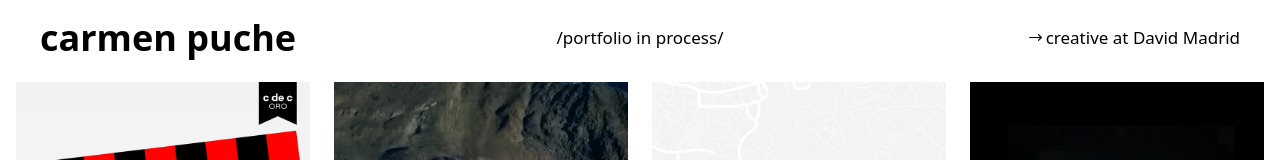
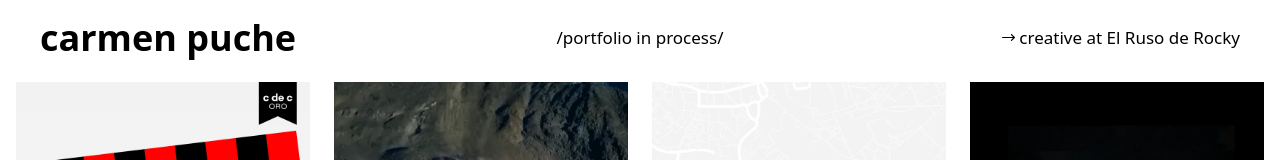
Before and after one commit to aadolfo8/portafolio-carmen, a Next.js app: page / in a window 1280 px wide. Shown: the top 160 px of the page. Built offline with nearby package versions, Linux system fonts and the light colour scheme.

Commit message:
Cambio en curro

```diff
--- a/src/components/NavBar.tsx
+++ b/src/components/NavBar.tsx
@@ -43,7 +43,7 @@ const NavBar: FC<Props> = ({ isMainPage }) => {
          c-5.858,5.857-5.858,15.355,0,21.213L278.787,150H15c-8.284,0-15,6.716-15,15S6.716,180,15,180z"
                   ></path>
                 </svg>
-                <h2 className="text-[17px]">creative at David Madrid</h2>
+                <h2 className="text-[17px]">creative at El Ruso de Rocky</h2>
               </div>
 
               <div
@@ -146,7 +146,7 @@ const NavBar: FC<Props> = ({ isMainPage }) => {
          c-5.858,5.857-5.858,15.355,0,21.213L278.787,150H15c-8.284,0-15,6.716-15,15S6.716,180,15,180z"
                   ></path>
                 </svg>
-                <h2 className="text-[14px]">creative at David Madrid</h2>
+                <h2 className="text-[14px]">creative at El Ruso de Rocky</h2>
               </div>
               <p className="text-[14px]">/portfolio in process/</p>
             </div>
```
